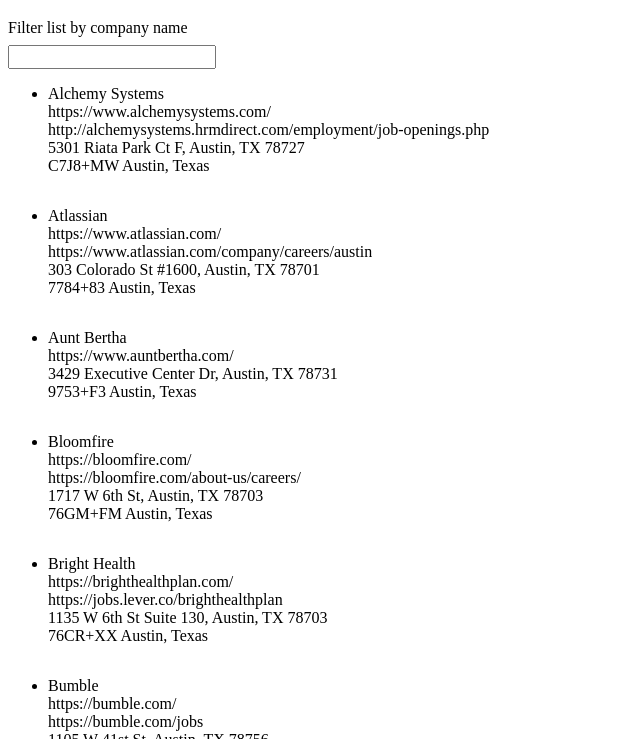
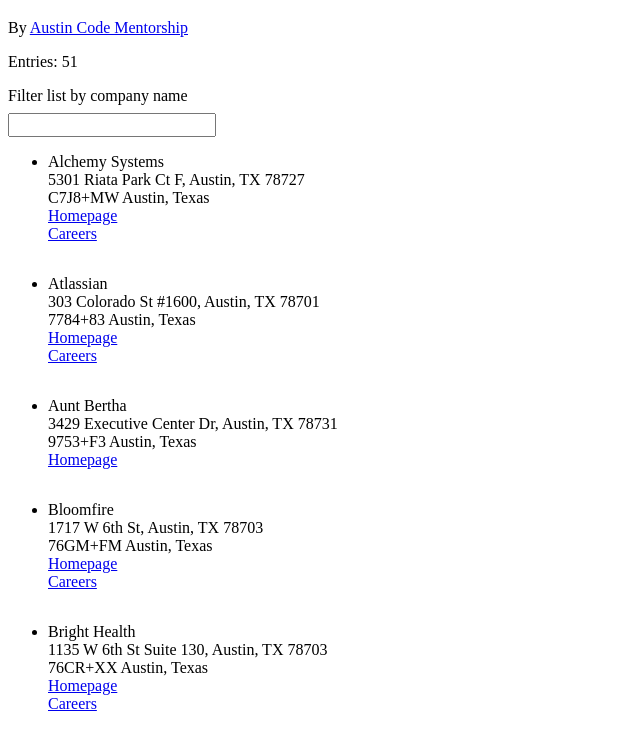
Before and after one commit to codementorship/austin-tech-list, a website: page index.html in a window 1280 px wide. Shown: the part 61-800 px from the top of the page, without its empty margins (0-640 px from the left). Drawn offline with Linux system fonts and the light colour scheme.

Commit message:
Add links and count to demo

```diff
--- a/demo/demo.js
+++ b/demo/demo.js
@@ -29,15 +29,13 @@
     // company data in the correct order
     var innerListOrder = [
       'name',
-      'homepage',
-      'careers',
       'address',
       'plusCode'
     ]
 
     // Loop over the list of companies
     // making inner lists of the data
-    var innerListWrapper, innerList, listItem
+    var innerListWrapper, innerList, listItem, link
     list.forEach(function (entry) {
       innerListWrapper = create('li')
       outerList.appendChild(innerListWrapper)
@@ -50,10 +48,29 @@
         listItem.innerText = entry[key]
         innerList.appendChild(listItem)
       })
+
+      if (entry.homepage) {
+        listItem = create('li')
+        link = create('a')
+        link.innerText = 'Homepage'
+        link.href = entry.homepage
+        listItem.appendChild(link)
+        innerList.appendChild(listItem)
+      }
+
+      if (entry.careers) {
+        listItem = create('li')
+        link = create('a')
+        link.innerText = 'Careers'
+        link.href = entry.careers
+        listItem.appendChild(link)
+        innerList.appendChild(listItem)
+      }
     })
   }
 
   document.getElementById('filter-list').oninput = renderList
+  document.getElementById('list-count').innerText = 'Entries: ' + austinTechList.length
 
   renderList()
 })()
--- a/index.html
+++ b/index.html
@@ -13,6 +13,15 @@
   <body>
     <h1>Austin Tech List</h1>
 
+    <p>
+      By
+      <a href="https://www.meetup.com/Austin-Code-Mentorship/">
+        Austin Code Mentorship
+      </a>
+    </p>
+
+    <p id="list-count"></p>
+
     <label for="filter-list">Filter list by company name</label>
     <input name="filter-list" id="filter-list" />
 
--- a/index.js
+++ b/index.js
@@ -26,6 +26,7 @@
       address: '5301 Riata Park Ct F, Austin, TX 78727',
       plusCode: 'C7J8+MW Austin, Texas'
     },
+
     {
       name: 'Atlassian',
       homepage: 'https://www.atlassian.com/',
@@ -33,6 +34,7 @@
       address: '303 Colorado St #1600, Austin, TX 78701',
       plusCode: '7784+83 Austin, Texas'
     },
+
     {
       name: 'Aunt Bertha',
       homepage: 'https://www.auntbertha.com/',
@@ -390,7 +392,7 @@
       homepage: 'https://www.underarmour.com',
       careers: 'https://careers.underarmour.com/austin',
       address: '211 Walter Seaholm Dr #200, Austin, TX 78701',
-      plusCode: '768W+XW Austin, Texas',
+      plusCode: '768W+XW Austin, Texas'
     },
 
     {
```
